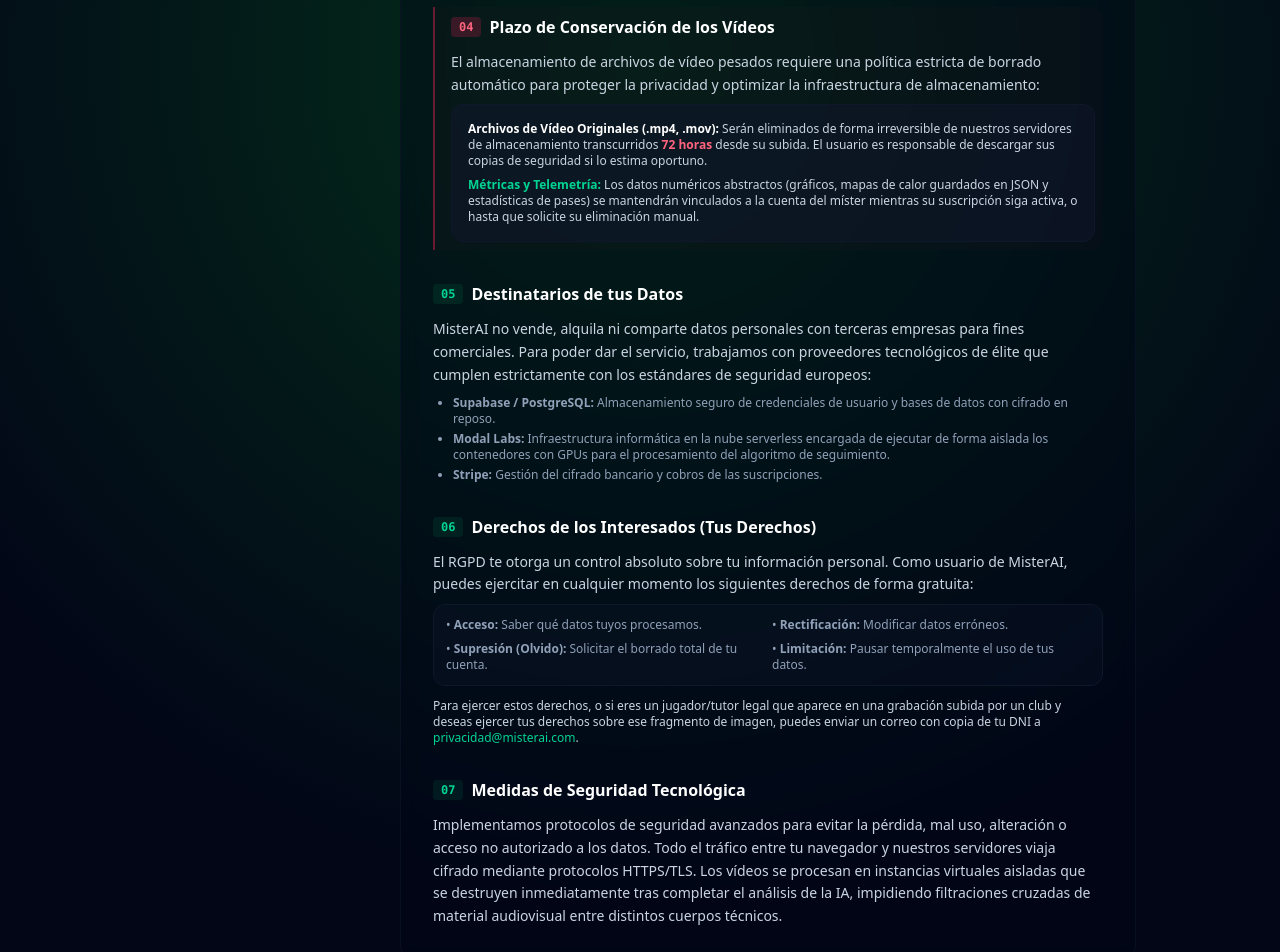
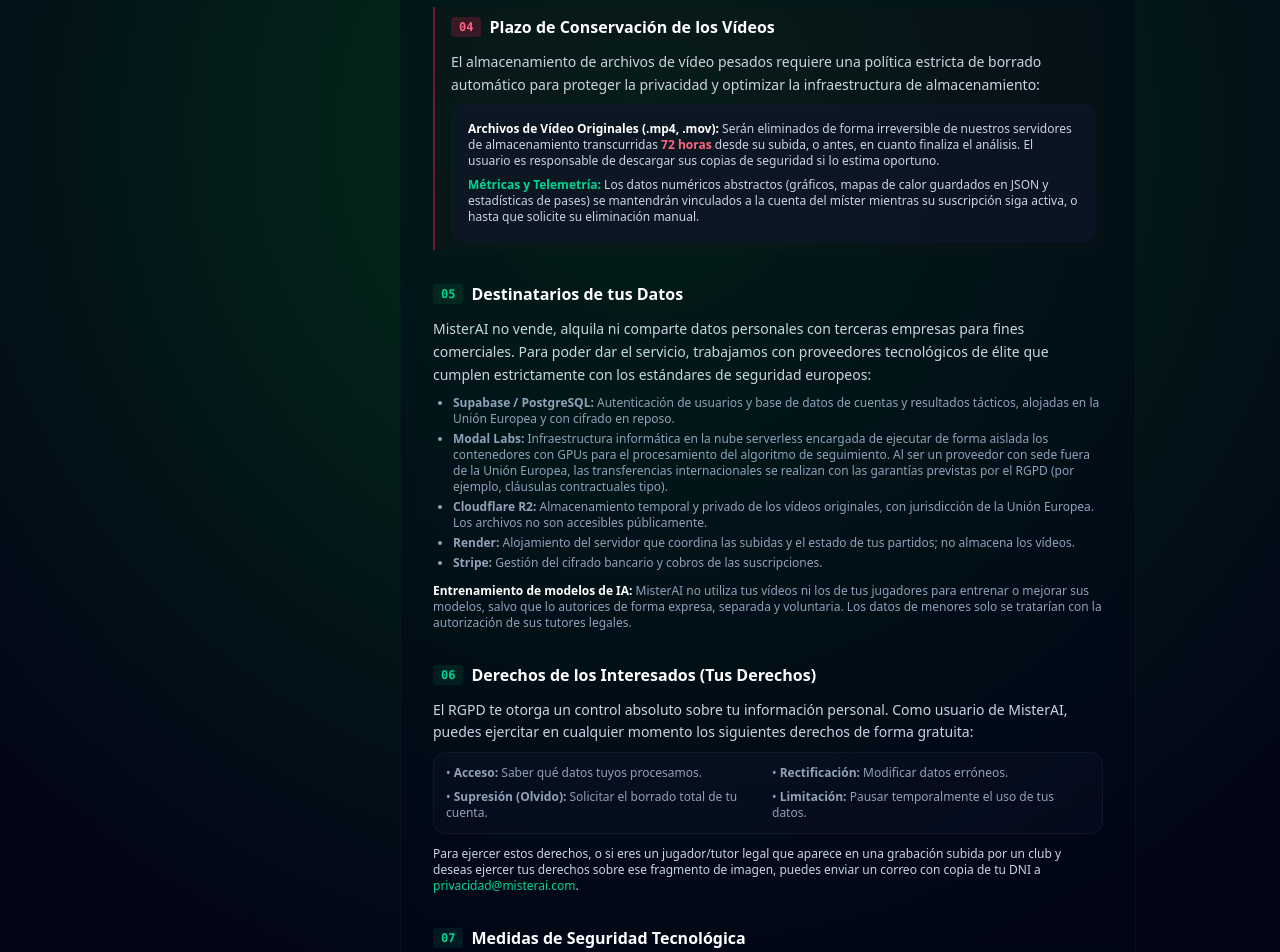
Before and after one commit to MisterAI-analitycs/misterai-frontend, a website: page legal/privacidad.html in a window 1280 px wide. Shown: the part 960-1912 px from the top of the page. Drawn offline with nearby package versions, Linux system fonts and the light colour scheme; files that its build step writes are made by us from their sources.

Commit message:
Privacidad: proveedores actualizados, retención de 72 h y entrenamiento solo con autorización

```diff
--- a/legal/privacidad.html
+++ b/legal/privacidad.html
@@ -1,4 +1,5 @@
 <!DOCTYPE html>
+<!-- BORRADOR: este texto debe revisarlo un abogado antes de publicar la web. -->
 <html lang="es">
 <head>
     <meta charset="UTF-8">
@@ -35,7 +36,7 @@
     <main class="flex-grow max-w-5xl w-full mx-auto px-4 py-12 md:py-16">
         <div class="text-center mb-12">
             <h1 class="text-3xl md:text-4xl font-extrabold text-white tracking-tight mb-3">Política de Privacidad</h1>
-            <p class="text-xs text-slate-400">De conformidad con el RGPD y la LOPDGDD &bull; Actualizada al <span class="text-emerald-400 font-medium">26 de junio, 2026</span></p>
+            <p class="text-xs text-slate-400">De conformidad con el RGPD y la LOPDGDD &bull; Actualizada al <span class="text-emerald-400 font-medium">3 de noviembre, 2026</span></p>
         </div>
 
         <div class="grid grid-cols-1 md:grid-cols-4 gap-8">
@@ -120,7 +121,7 @@
                     </p>
                     <div class="bg-slate-900/60 p-4 rounded-xl border border-slate-900 text-xs text-slate-300 space-y-2">
                         <p>
-                            <strong class="text-white">Archivos de Vídeo Originales (.mp4, .mov):</strong> Serán eliminados de forma irreversible de nuestros servidores de almacenamiento transcurridos <span class="text-rose-400 font-bold">72 horas</span> desde su subida. El usuario es responsable de descargar sus copias de seguridad si lo estima oportuno.
+                            <strong class="text-white">Archivos de Vídeo Originales (.mp4, .mov):</strong> Serán eliminados de forma irreversible de nuestros servidores de almacenamiento transcurridas <span class="text-rose-400 font-bold">72 horas</span> desde su subida, o antes, en cuanto finaliza el análisis. El usuario es responsable de descargar sus copias de seguridad si lo estima oportuno.
                         </p>
                         <p>
                             <strong class="text-emerald-400">Métricas y Telemetría:</strong> Los datos numéricos abstractos (gráficos, mapas de calor guardados en JSON y estadísticas de pases) se mantendrán vinculados a la cuenta del míster mientras su suscripción siga activa, o hasta que solicite su eliminación manual.
@@ -138,10 +139,13 @@
                         MisterAI no vende, alquila ni comparte datos personales con terceras empresas para fines comerciales. Para poder dar el servicio, trabajamos con proveedores tecnológicos de élite que cumplen estrictamente con los estándares de seguridad europeos:
                     </p>
                     <ul class="list-disc pl-5 space-y-1 text-xs text-slate-400">
-                        <li><strong>Supabase / PostgreSQL:</strong> Almacenamiento seguro de credenciales de usuario y bases de datos con cifrado en reposo.</li>
-                        <li><strong>Modal Labs:</strong> Infraestructura informática en la nube serverless encargada de ejecutar de forma aislada los contenedores con GPUs para el procesamiento del algoritmo de seguimiento.</li>
+                        <li><strong>Supabase / PostgreSQL:</strong> Autenticación de usuarios y base de datos de cuentas y resultados tácticos, alojadas en la Unión Europea y con cifrado en reposo.</li>
+                        <li><strong>Modal Labs:</strong> Infraestructura informática en la nube serverless encargada de ejecutar de forma aislada los contenedores con GPUs para el procesamiento del algoritmo de seguimiento. Al ser un proveedor con sede fuera de la Unión Europea, las transferencias internacionales se realizan con las garantías previstas por el RGPD (por ejemplo, cláusulas contractuales tipo).</li>
+                        <li><strong>Cloudflare R2:</strong> Almacenamiento temporal y privado de los vídeos originales, con jurisdicción de la Unión Europea. Los archivos no son accesibles públicamente.</li>
+                        <li><strong>Render:</strong> Alojamiento del servidor que coordina las subidas y el estado de tus partidos; no almacena los vídeos.</li>
                         <li><strong>Stripe:</strong> Gestión del cifrado bancario y cobros de las suscripciones.</li>
                     </ul>
+                    <p class="mt-3 text-xs text-slate-400"><strong class="text-white">Entrenamiento de modelos de IA:</strong> MisterAI no utiliza tus vídeos ni los de tus jugadores para entrenar o mejorar sus modelos, salvo que lo autorices de forma expresa, separada y voluntaria. Los datos de menores solo se tratarían con la autorización de sus tutores legales.</p>
                 </div>
 
                 <!-- 6. DERECHOS DEL USUARIO (ARCO+) -->
```
